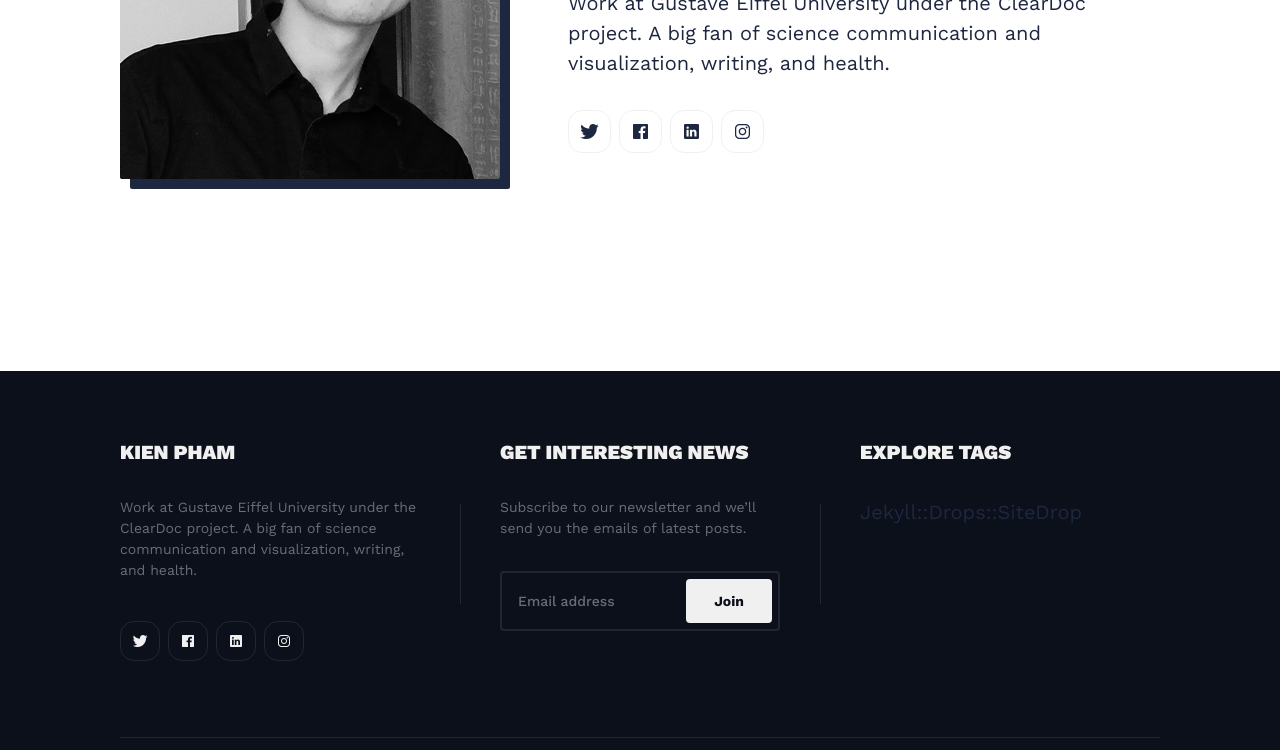
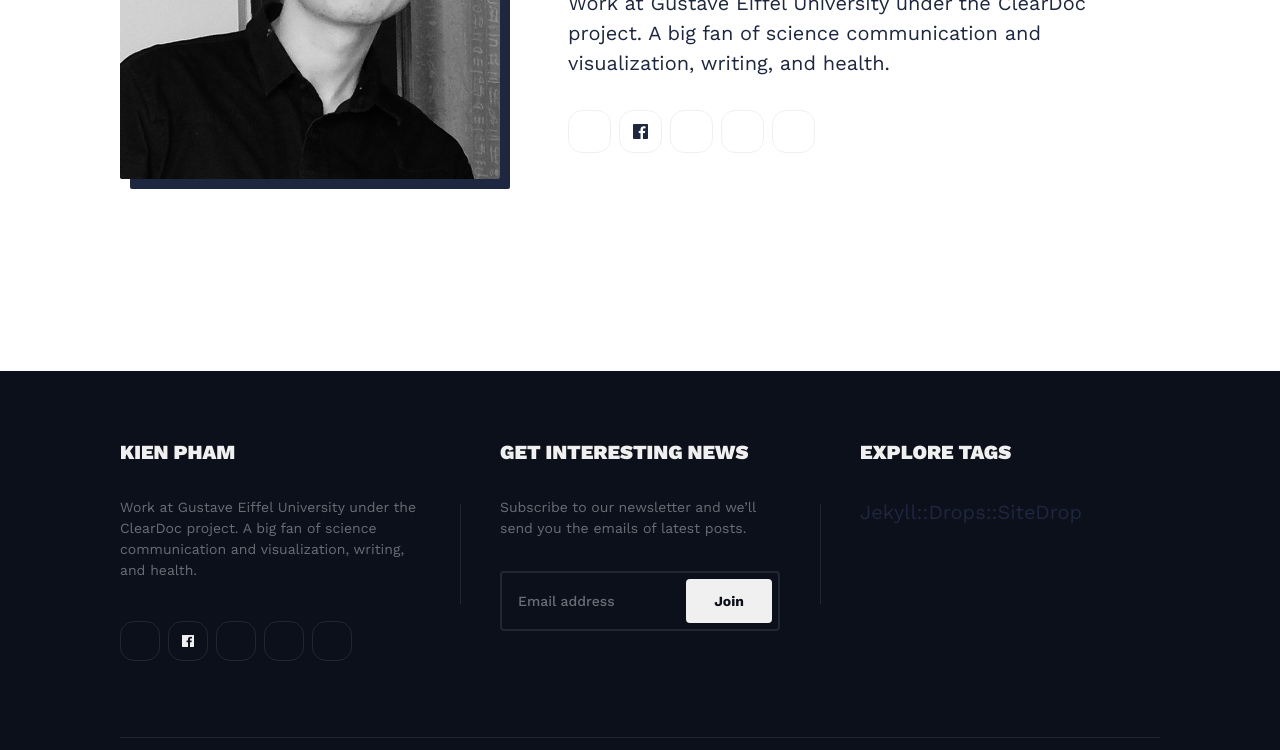
Before and after one commit to ray-ers/ray-ers.github.io, a Jekyll site: the page built from index.html, in a window 1280 px wide. Shown: the part 451-1201 px from the top of the page. Built offline with Jekyll 4.4.1, drawn with Linux system fonts in a browser that asks for light colours; nearby versions of some CDN libraries; the list of posts is cut into pages by our own code.

Commit message:
Update _config.yml

```diff
--- a/_config.yml
+++ b/_config.yml
@@ -14,10 +14,11 @@ author:
   avatar: '/images/01-1.jpg'
 
 social:
-- {icon: "ion-logo-twitter", label: Twitter, link: "https://twitter.com/kien_env"}
+- {icon: "logo-twitter", label: Twitter, link: "https://twitter.com/kien_env"}
 - {icon: "ion-logo-facebook", label: Facebook, link: "https://www.facebook.com/kin.theawesome/"}
-- {icon: "ion-logo-linkedin", label: Linkedin, link: "https://www.linkedin.com/in/phamkien/"}
-- {icon: "ion-logo-instagram", label: Instagram, link: "https://www.instagram.com/ray_theurbanist/"}
+- {icon: "logo-linkedin", label: Linkedin, link: "https://www.linkedin.com/in/phamkien/"}
+- {icon: "logo-instagram", label: Instagram, link: "https://www.instagram.com/ray_theurbanist/"}
+- {icon: "cafe-outline", label: Ko-fi, link: "https://ko-fi.com/kienphamtrung"}
 
 # Example of adding a new link to the author section and footer - {icon: "ion-logo-github", label: Github, link: "https://github.com"}
 # Other icons can be found at https://ionicons.com/v4/
```
